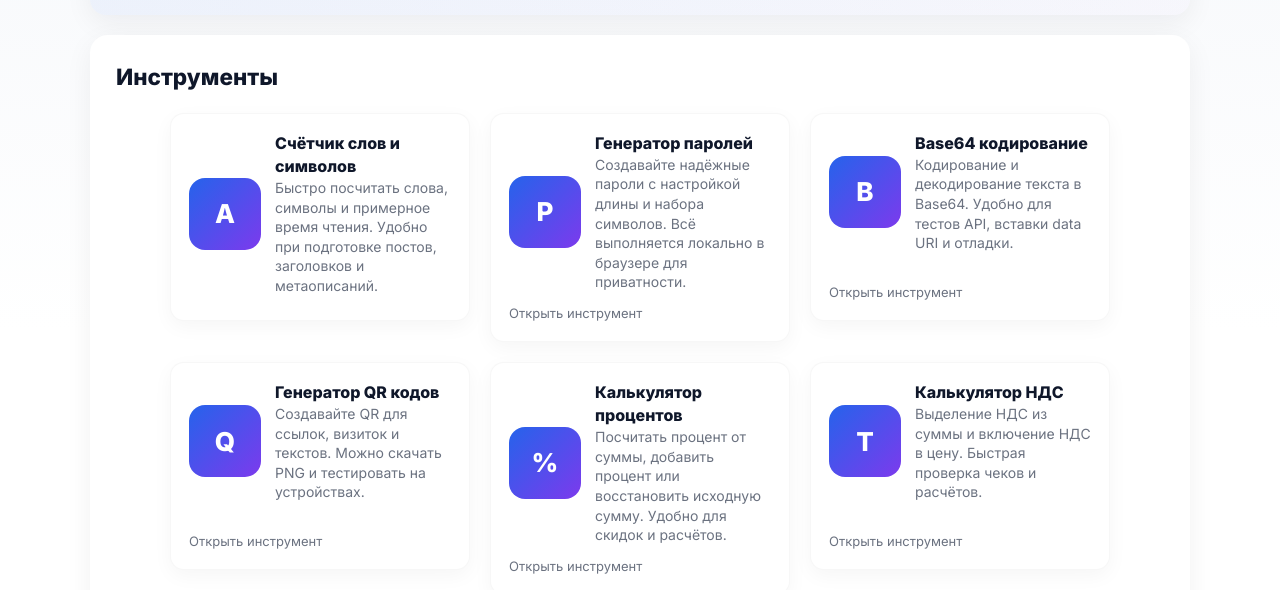
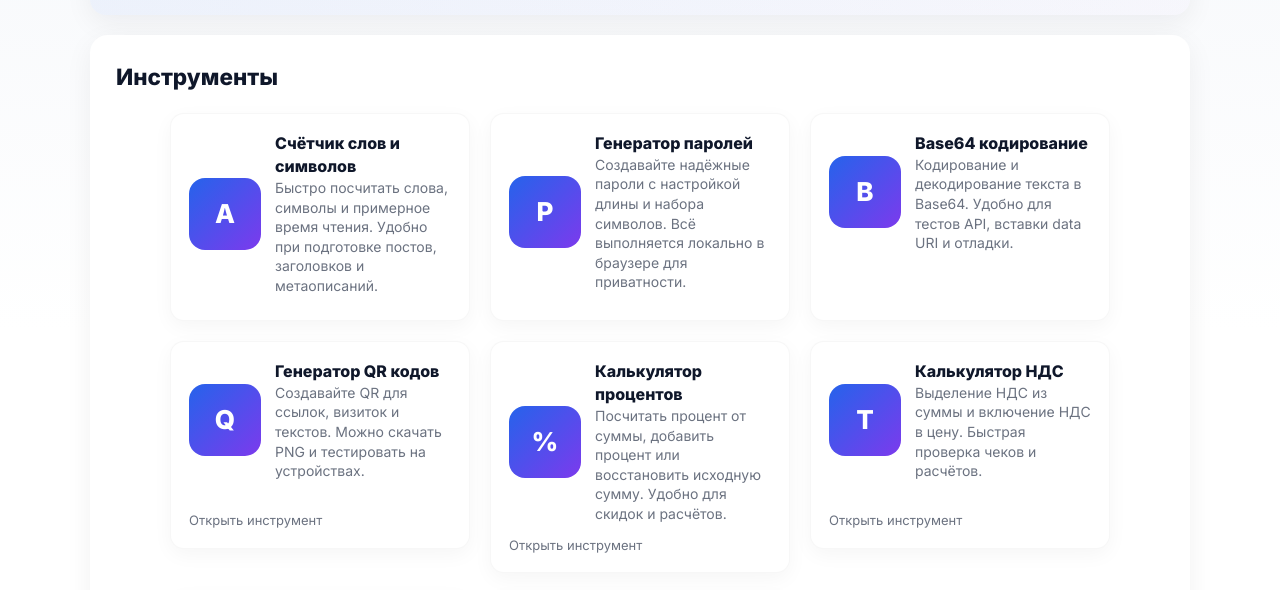
Before and after one commit to matvey18/easyconvert, a plain HTML site: page index.html in a window 1280 px wide. Shown: the part 150-740 px from the top of the page. Drawn offline with Linux system fonts and the light colour scheme.

Commit message:
Update index.html

```diff
--- a/index.html
+++ b/index.html
@@ -101,7 +101,7 @@
                   <div class="tool-desc">Создавайте надёжные пароли с настройкой длины и набора символов. Всё выполняется локально в браузере для приватности.</div>
                 </div>
               </div>
-              <div class="meta">Открыть инструмент</div>
+
             </div>
           </a>
 
@@ -114,7 +114,8 @@
                   <div class="tool-desc">Кодирование и декодирование текста в Base64. Удобно для тестов API, вставки data URI и отладки.</div>
                 </div>
               </div>
-              <div class="meta">Открыть инструмент</div>
+              <div class="meta">    </div>
+              <div class="meta">    </div>
             </div>
           </a>
 
```
